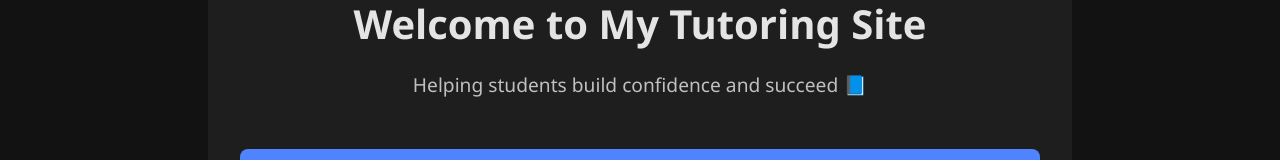
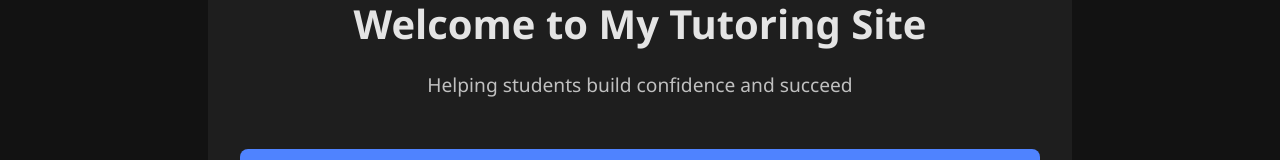
Before and after one commit to alexgburnet/maths-tutoring-app, a React (Vite) app in the folder client/: page / in a window 1280 px wide. Shown: the part 197-357 px from the top of the page. Built offline with nearby package versions, Linux system fonts and the light colour scheme.

Commit message:
Removed book

```diff
--- a/client/src/components/HomePage/HomePage.jsx
+++ b/client/src/components/HomePage/HomePage.jsx
@@ -18,7 +18,7 @@ export default function HomePage() {
     <div className="home">
       <section className="hero">
         <h1>Welcome to My Tutoring Site</h1>
-        <p>Helping students build confidence and succeed 📘</p>
+        <p>Helping students build confidence and succeed</p>
         <button onClick={handleBookClick} className="primary-btn">Book a Session</button>
       </section>
 
```
